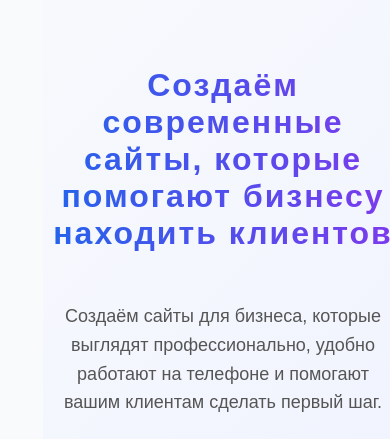
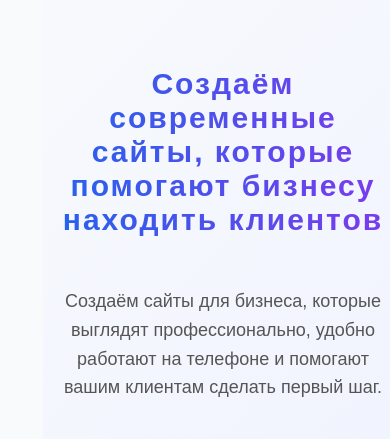
Before and after one commit to Normy23/Normy, a plain HTML site: page index.html in a window 390 px wide. Shown: the part 359-798 px from the top of the page. Drawn offline with Linux system fonts and the light colour scheme; a script that the page names is missing.

Commit message:
Fix hero title mobile

```diff
--- a/style.css
+++ b/style.css
@@ -938,6 +938,14 @@ footer a:hover {
     width: 100%;
     text-align: center;
 }
+.hero h1 {
+    max-width: 350px;
+    margin-left: auto;
+    margin-right: auto;
+}
+.hero h1:nth-child(2) {
+    font-size: 30px;
+}
 
 
 }
```
